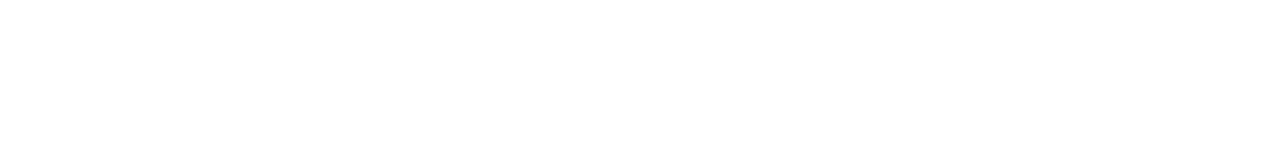
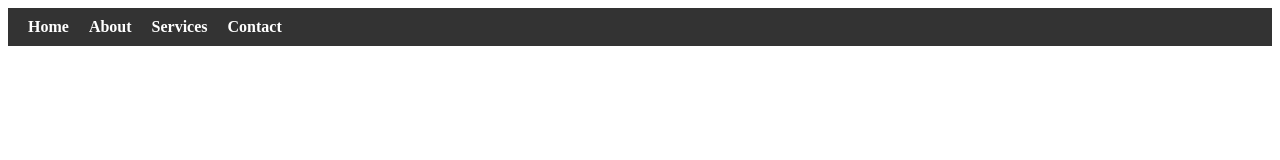
Before and after one commit to Sidamoneristavi1/dadatureba-1, a plain HTML site: page index.html in a window 1280 px wide. Drawn offline with Linux system fonts and the light colour scheme.

Commit message:
add nav element  with css style

```diff
--- a/index.html
+++ b/index.html
@@ -1,11 +1,47 @@
 <!DOCTYPE html>
 <html lang="en">
 <head>
-    <meta charset="UTF-8">
-    <meta name="viewport" content="width=device-width, initial-scale=1.0">
-    <title>Document</title>
+  <meta charset="UTF-8">
+  <title>Navigation Bar</title>
+  <style>
+    nav {
+      background-color: #333;
+      padding: 10px 20px;
+    }
+
+    nav ul {
+      list-style-type: none;
+      margin: 0;
+      padding: 0;
+      display: flex;
+    }
+
+    nav ul li {
+      margin-right: 20px;
+    }
+
+    nav ul li a {
+      color: white;
+      text-decoration: none;
+      font-weight: bold;
+      transition: color 0.3s;
+    }
+
+    nav ul li a:hover {
+      color: #ffa500;
+    }
+  </style>
 </head>
 <body>
 
+  <nav>
+    <ul>
+      <li><a href="#">Home</a></li>
+      <li><a href="#">About</a></li>
+      <li><a href="#">Services</a></li>
+      <li><a href="#">Contact</a></li>
+    </ul>
+  </nav>
+
 </body>
 </html>
```
